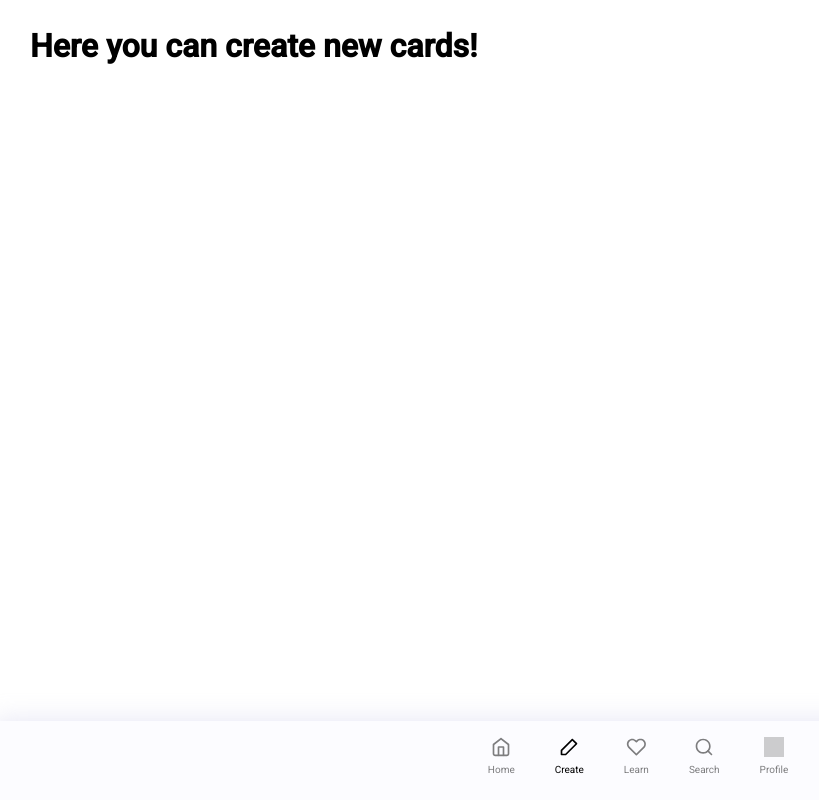
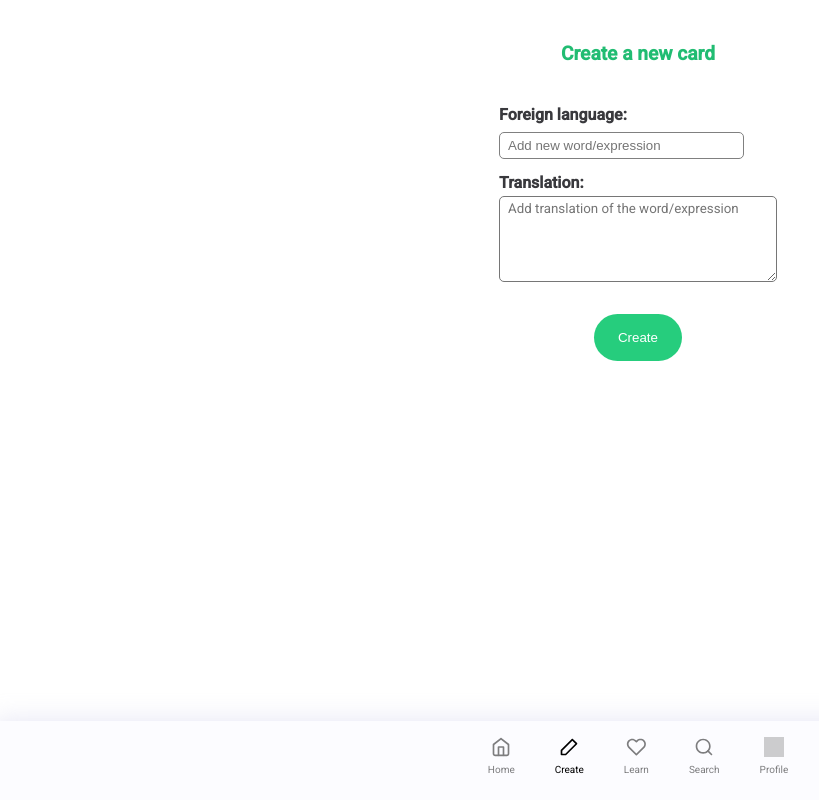
Before and after one commit to dohoeppner/capstone-project, a Next.js app: page /create in a window 1280 px wide. Shown: the whole page, without its empty margins (2-821 px from the left). Built offline with nearby package versions, Linux system fonts and the light colour scheme; grey boxes are pictures that could not be loaded.

Commit message:
feat. create page
build and styled create page

```diff
--- a/components/ContinueButton.js
+++ b/components/ContinueButton.js
@@ -16,9 +16,9 @@
   font-size: 1rem;
   border: none;
   padding: 1rem 1.5rem;
-  border-radius: 10px;
+  border-radius: 40px;
   font-family: Roboto !important;
-  font-weight: 300;
+  font-weight: 400;
 `;
 
 const ButtonWrapper = styled.div`
--- /dev/null
+++ b/components/InputField.js
@@ -0,0 +1,14 @@
+import styled from "styled-components";
+
+export default function InputField(props) {
+  return <StyledInputField {...props}></StyledInputField>;
+}
+
+const StyledInputField = styled.input`
+  border: 1px solid grey;
+  border-radius: 5px;
+  min-width: 245px;
+  padding: 0.3rem 0.5rem;
+  margin-top: 0.3rem;
+  margin-bottom: 0.7rem;
+`;
--- /dev/null
+++ b/components/SubmitButton.js
@@ -0,0 +1,29 @@
+import styled, { css } from "styled-components";
+
+const styles = css`
+  display: flex;
+  justify-content: center;
+  border: none;
+  border-radius: 40px;
+  background-color: #26cd7d;
+  color: white;
+  padding: 1rem 1.5rem;
+  min-width: 4rem;
+  font-weight: 400;
+
+  &:disabled {
+    opacity: 0.5;
+  }
+`;
+
+export default function SubmitButton({ children }) {
+  return <StyledSubmitButton>{children}</StyledSubmitButton>;
+}
+
+export const SubmitLink = styled.a`
+  ${styles}
+`;
+
+const StyledSubmitButton = styled.button`
+  ${styles}
+`;
--- a/pages/create.js
+++ b/pages/create.js
@@ -1,13 +1,98 @@
 import Layout from "../components/Layout";
 import Navbar from "../components/Navbar";
+import SubmitButton from "../components/SubmitButton";
+import InputField from "../components/InputField";
+import styled from "styled-components";
+import { useState } from "react";
 
-export default function Create() {
+const defaultState = { word: "", translation: "" };
+
+export default function Create({ onSubmit }) {
+  const [state, setState] = useState(defaultState);
+
+  function handleSubmit(event) {
+    event.preventDefault();
+    setState(defaultState);
+    //onSubmit(state);
+  }
+
   return (
     <Layout>
-      <main>
-        <h1>Here you can create new cards!</h1>
-      </main>
+      <StyledMain>
+        <StyledHeadline>Create a new card</StyledHeadline>
+
+        <StyledForm onSubmit={handleSubmit} method="post">
+          <StyledList>
+            <li>
+              <StyledLabel>Foreign language:</StyledLabel>
+              <br />
+              <InputField
+                type="text"
+                name="word"
+                placeholder="Add new word/expression"
+                required
+              />
+            </li>
+            <li>
+              <StyledLabel>Translation:</StyledLabel>
+              <br />
+              <StyledTextarea
+                name="translation"
+                rows="5"
+                cols="35"
+                placeholder="Add translation of the word/expression"
+                required
+              />
+            </li>
+            <ButtonWrapper>
+              <SubmitButton>Create</SubmitButton>
+            </ButtonWrapper>
+          </StyledList>
+        </StyledForm>
+      </StyledMain>
       <Navbar />
     </Layout>
   );
 }
+
+const StyledMain = styled.main`
+  padding: 20px;
+`;
+const StyledForm = styled.form`
+  margin: 0 auto;
+  font-family: Roboto, sans-serif;
+  color: #39393d;
+  display: flex;
+  justify-content: center;
+`;
+
+const StyledList = styled.ul`
+  list-style: none;
+  padding: 0;
+  margin: 0;
+`;
+
+const StyledHeadline = styled.p`
+  color: #21bc72;
+  font-weight: bold;
+  font-size: larger;
+  display: flex;
+  justify-content: center;
+  margin-bottom: 2rem;
+`;
+
+const StyledLabel = styled.label`
+  font-weight: bolder;
+`;
+
+const ButtonWrapper = styled.li`
+  margin-top: 1.5rem;
+  display: flex;
+  justify-content: center;
+`;
+
+const StyledTextarea = styled.textarea`
+  border-radius: 5px;
+  font-family: Roboto !important;
+  padding: 0.3rem 0.5rem;
+`;
```
Also changed, not shown: components/LanguageForm.js (+6 -29 lines), mock/vocabulary.js (added, +92 -0 lines), pages/home.js (+2 -13 lines).
